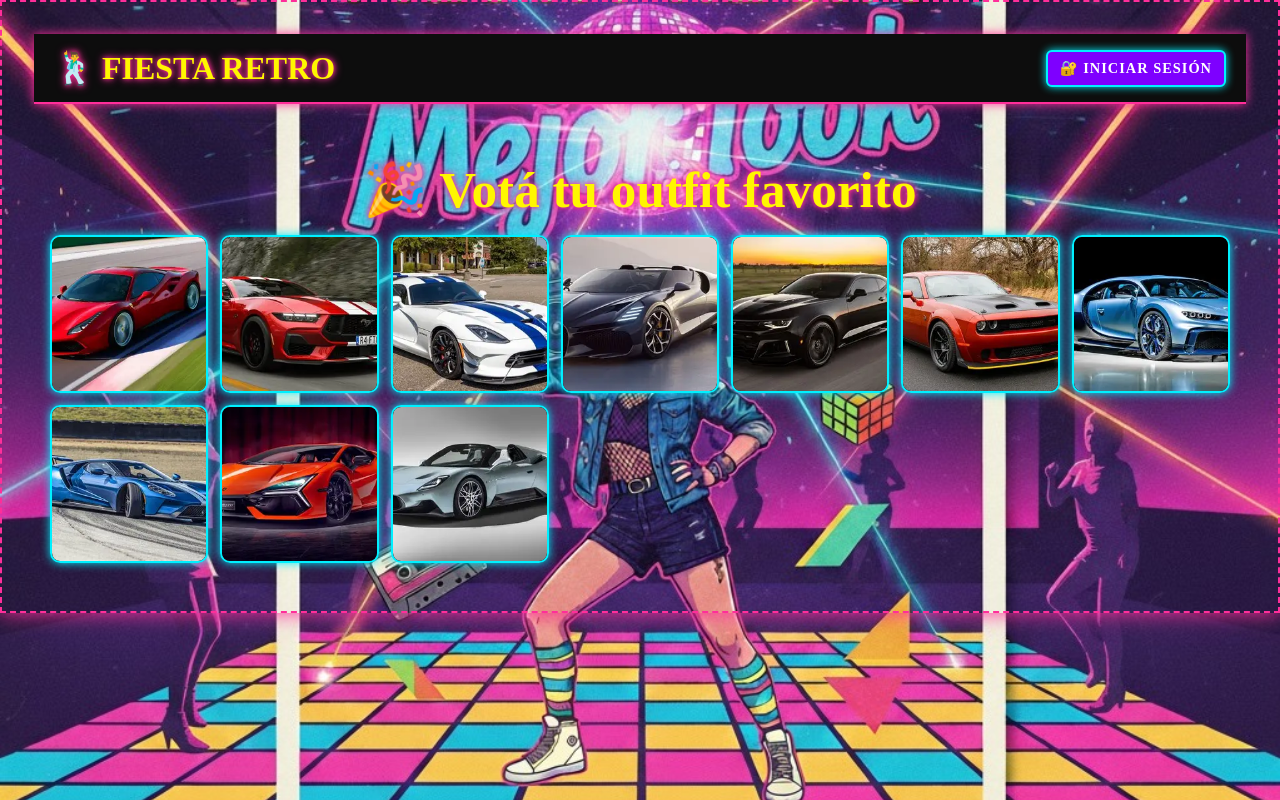
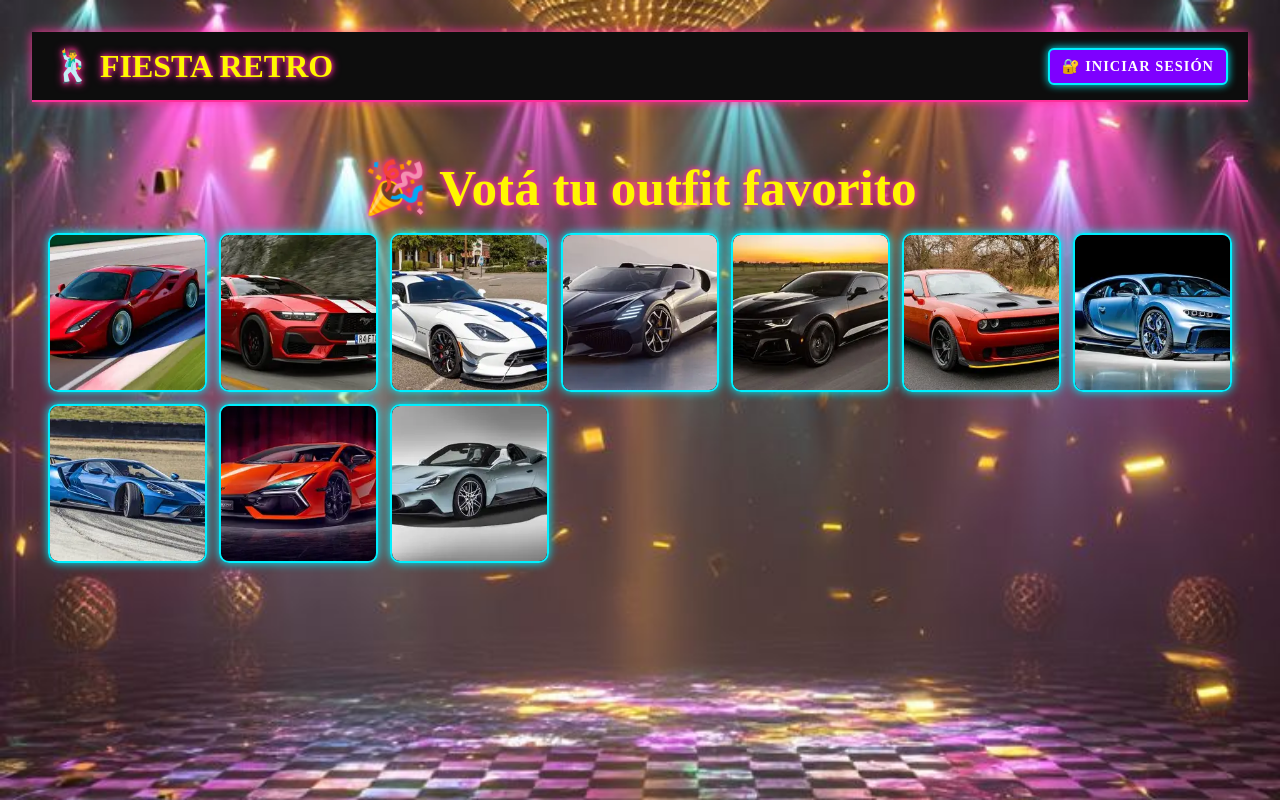
Before and after one commit to FACUU04/Web_Votacion, a React (Vite) app: page / in a window 1280 px wide. Built offline with nearby package versions, Linux system fonts and the light colour scheme; a web font is replaced by a local one.

Commit message:
Cambio de fondo

```diff
--- a/src/CSS/VoteForm.css
+++ b/src/CSS/VoteForm.css
@@ -23,10 +23,11 @@ body {
   width: 100%;
   min-height: 100vh;
   display: block;
-  background: linear-gradient(135deg, #0d0d0d, #1a1a1a);
-  background-image: url('/fotos/fondo.jpeg'); /* ruta corregida */
+  background: url('/fotos/fondo.jpeg');
   background-size: cover;
+  background-position: center;
   background-repeat: no-repeat;
+  background-attachment: fixed;
   font-family: 'Fascinate Inline', cursive;
   color: #00f0ff;
 }
@@ -37,8 +38,8 @@ body {
   margin: 0 auto;
   padding: 2rem;
   text-align: center;
-  border: 2px dashed #ff2e9a;
-  box-shadow: 0 0 20px #ff2e9a;
+  border: none;
+
 }
 
 /* Títulos */
@@ -206,9 +207,7 @@ button:hover {
   transition: transform 0.2s ease, box-shadow 0.2s ease;
   color: white;
 }
-.vote-buttons button.mejor { background-color: #28a745; }
-.vote-buttons button.gusto { background-color: #ffc107; color: black; }
-.vote-buttons button.peor { background-color: #dc3545; }
+
 .vote-buttons button:hover {
   transform: scale(1.05);
   box-shadow: 0 0 12px #ff2e9a;
@@ -260,29 +259,4 @@ button:hover {
   font-weight: bold;
   padding: 20px;
   text-align: center;
-  border-radius: 12px;
-}
-
-/* Éxito: verde vibrante */
-.vote-message.success {
-  background-color: #00ff88;
-  color: #0d0d0d;
-  border: 2px solid #00ff88;
-  box-shadow: 0 0 20px #00ff88;
-}
-
-/* Error: rosa fuerte */
-.vote-message.error {
-  background-color: #ff2e9a;
-  color: #ffffff;
-  border: 2px solid #ff2e9a;
-  box-shadow: 0 0 20px #ff2e9a;
-}
-
-/* Animación suave */
-@keyframes fadeInOut {
-  0% { opacity: 0; transform: scale(0.9); }
-  10% { opacity: 1; transform: scale(1); }
-  90% { opacity: 1; transform: scale(1); }
-  100% { opacity: 0; transform: scale(0.9); }
-}
+ }
```
Also changed, not shown: public/fotos/fondo.jpeg.
